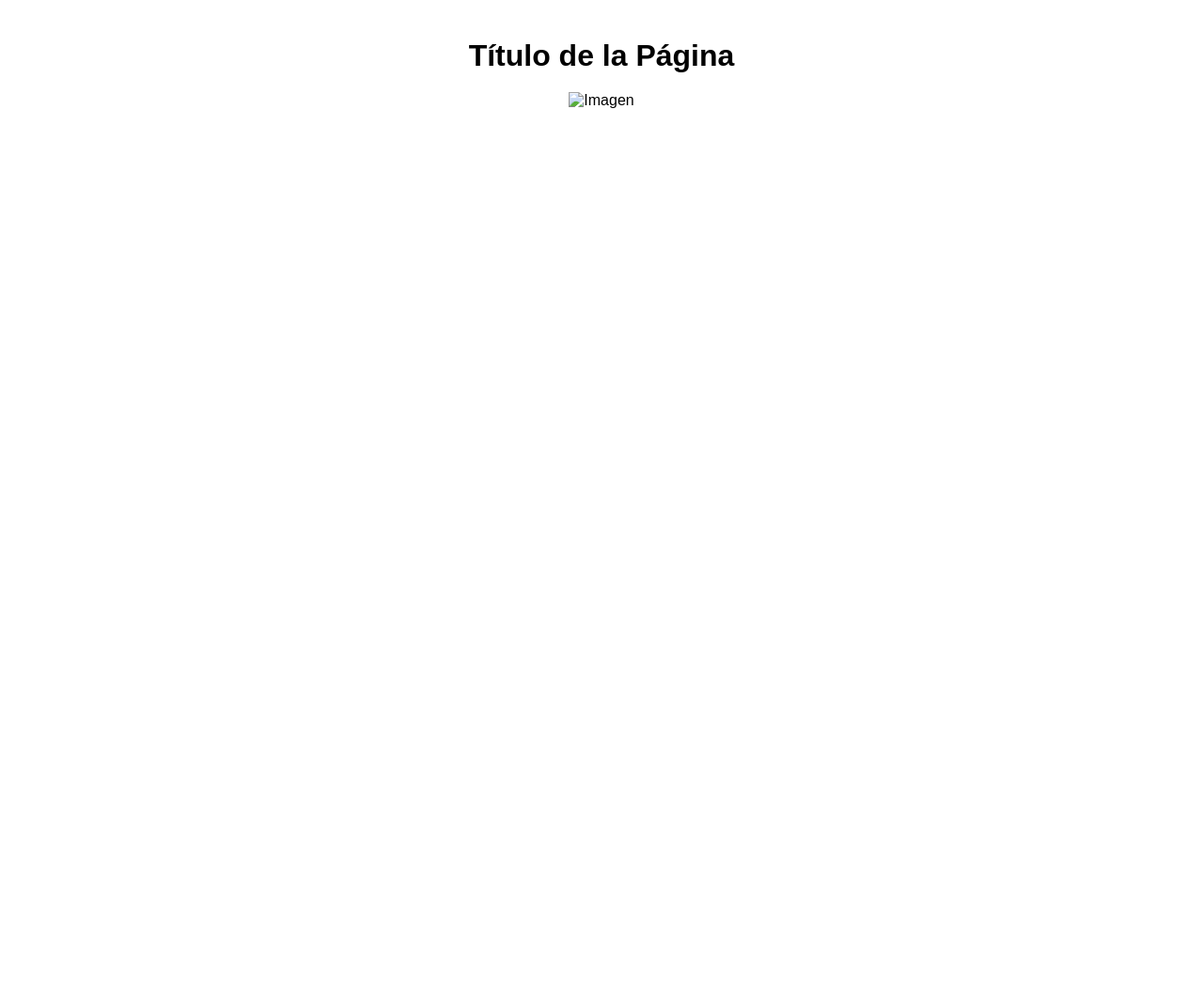
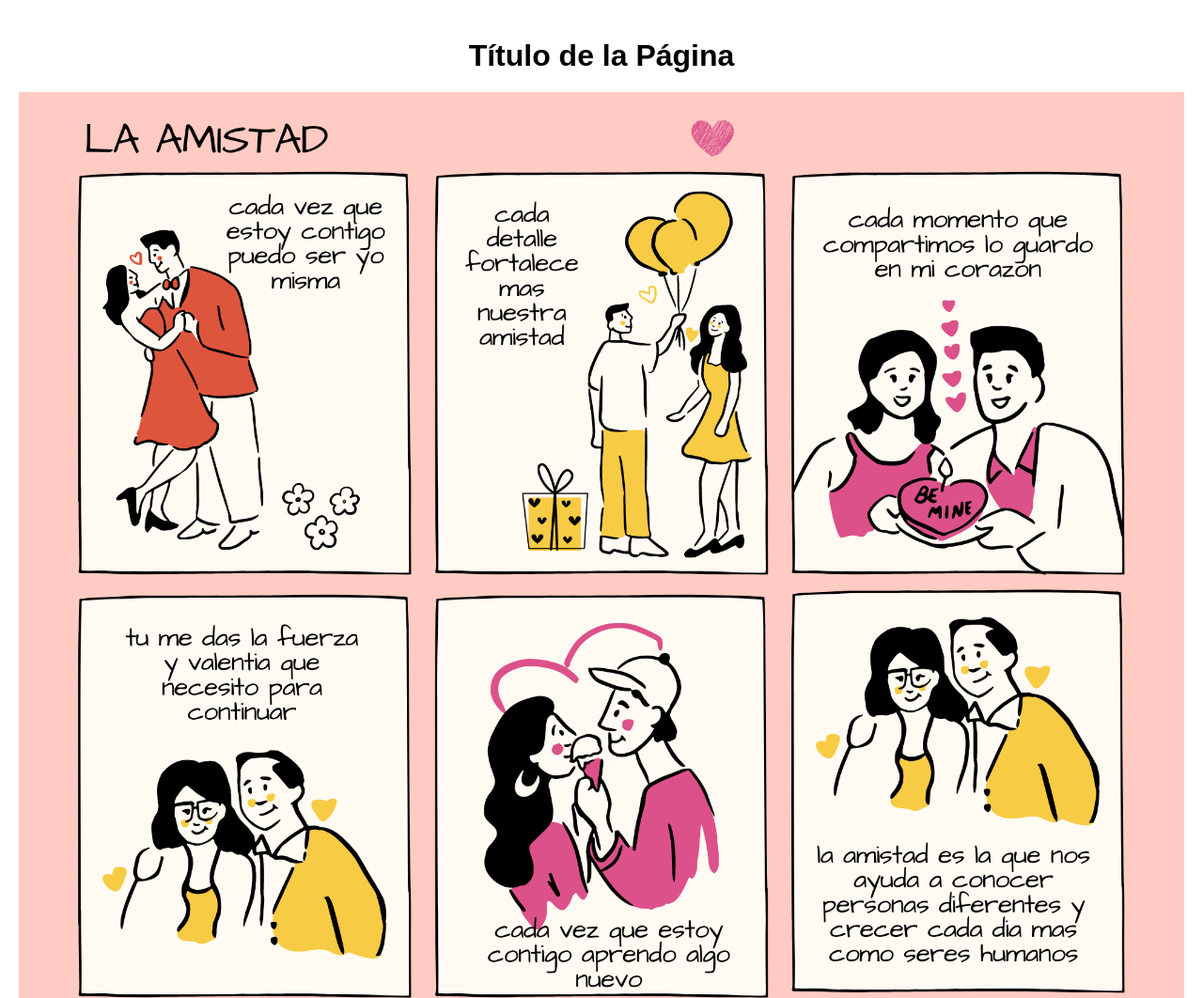
Before and after one commit to Giocaba/web-ana, a plain HTML site: page index.html in a window 1280 px wide. Shown: the top 1062 px of the page at 94% size. Before the commit the page ends 800 px from the top, so only its background shows below. Drawn offline with Linux system fonts and the light colour scheme.

Commit message:
Update image.html

```diff
--- a/index.html
+++ b/index.html
@@ -26,7 +26,7 @@
 <body>
 <div class="container">
     <h1>Título de la Página</h1>
-    <img src="ruta_de_la_imagen.jpg" alt="Imagen">
+    <img src="https://github.com/Giocaba/web-ana/blob/main/1.png" alt="Imagen">
 </div>
 </body>
 </html>
```
